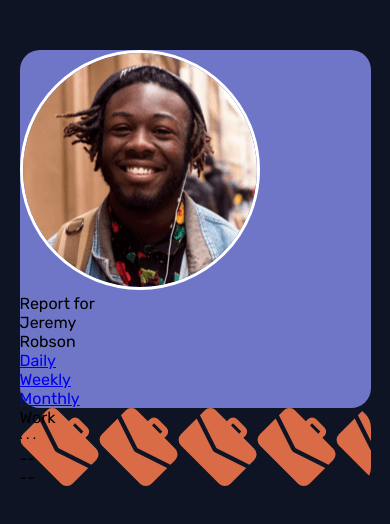
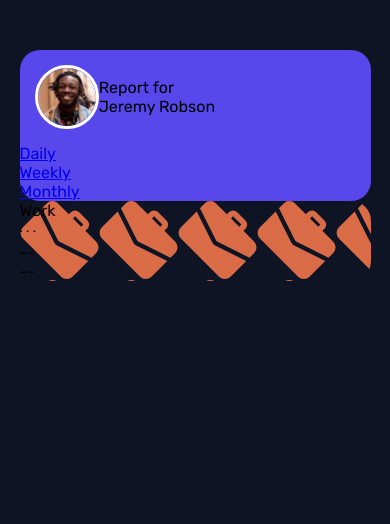
Before and after one commit to etimexo/Time-tracking-dashboard, a website: page index.html in a window 390 px wide. Drawn offline with Linux system fonts and the light colour scheme.

Commit message:
Edit files

```diff
--- a/index.html
+++ b/index.html
@@ -12,9 +12,11 @@
     <div class="jeremy" id="jeremy">
       <div class="j1">
         <img src="./images/image-jeremy.png" id="jeremy-img" alt="User's profile picture">
-        <p class="jpara">Report for
-          <div>Jeremy <br> Robson</div>
-        </p>
+        <div>
+          <p class="jpara">Report for
+            <div>Jeremy <span> Robson </span></div>
+          </p>
+        </div>
       </div>
       <div class="j2">
         <div class="list-item"><a href="#" id="daily" class="link">Daily</a></div>
--- a/style.css
+++ b/style.css
@@ -7,6 +7,7 @@
     border-radius: 20px;
 }
 :root {
+    --blue: hsl(246, 80%, 60%);
     --verydarkblue: hsl(226, 43%, 10%);
     --darkblue: hsl(235, 46%, 20%);
     --desatblue: hsl(235, 45%, 61%);
@@ -53,6 +54,21 @@ body {
     .container {
         display: block;
     }
+    .container #jeremy {
+        background-color: var(--blue);
+    }
+    .container .j1 {
+        padding: 15px;
+        display: flex;
+        align-items: center;
+    }
+    .container .j1 #jeremy-img {
+        width: 20%;
+        display: inline-block;
+    }
+    .container .j1 .jpara .jere {
+        display: block;
+    }
 }
 @media only screen and (min-width: 900px) {
     body {
@@ -66,7 +82,7 @@ body {
     .container #jeremy {
         width: 18vw;
         height: 80vh;
-        background-color: hsl(235, 46%, 20%);
+        background-color: var(--blue);
         margin-left: auto;
     }
     .container #jeremy .j1 {
@@ -131,7 +147,7 @@ body {
         background-color: rgb(153, 95, 9);
         padding: 0;
     }
-    .container .boxes .row .col-1:hover, .container .boxes .row .col-1:focus {
+    .container .boxes .row .col:hover, .container .boxes .row .col:focus {
         cursor: pointer;
     }
     .container .boxes .row .col-1 .wrk {
```
